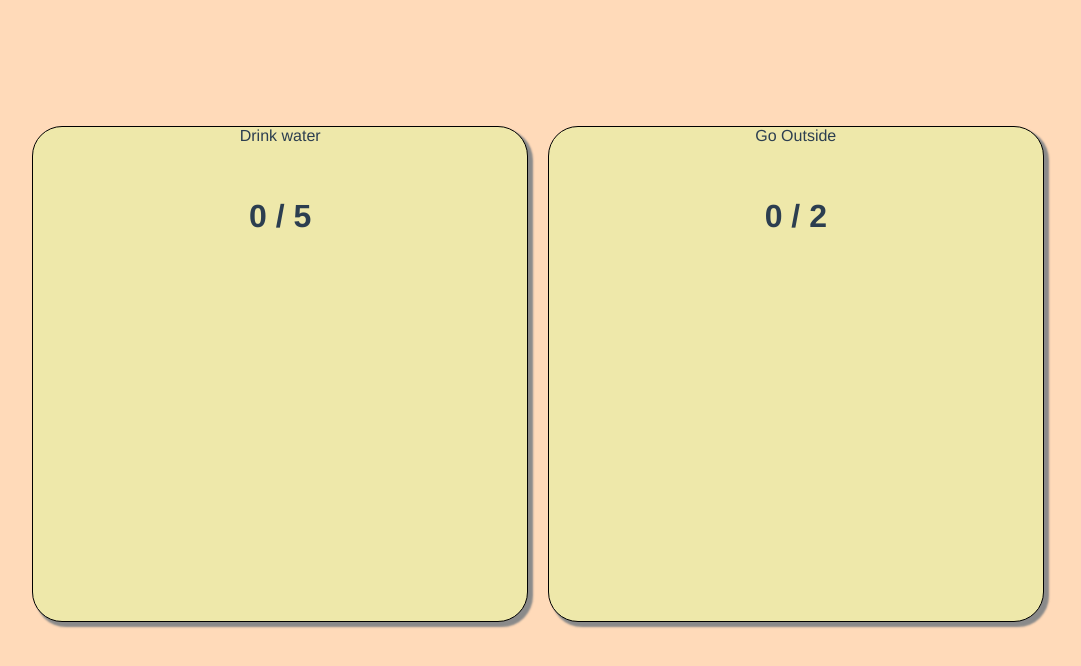
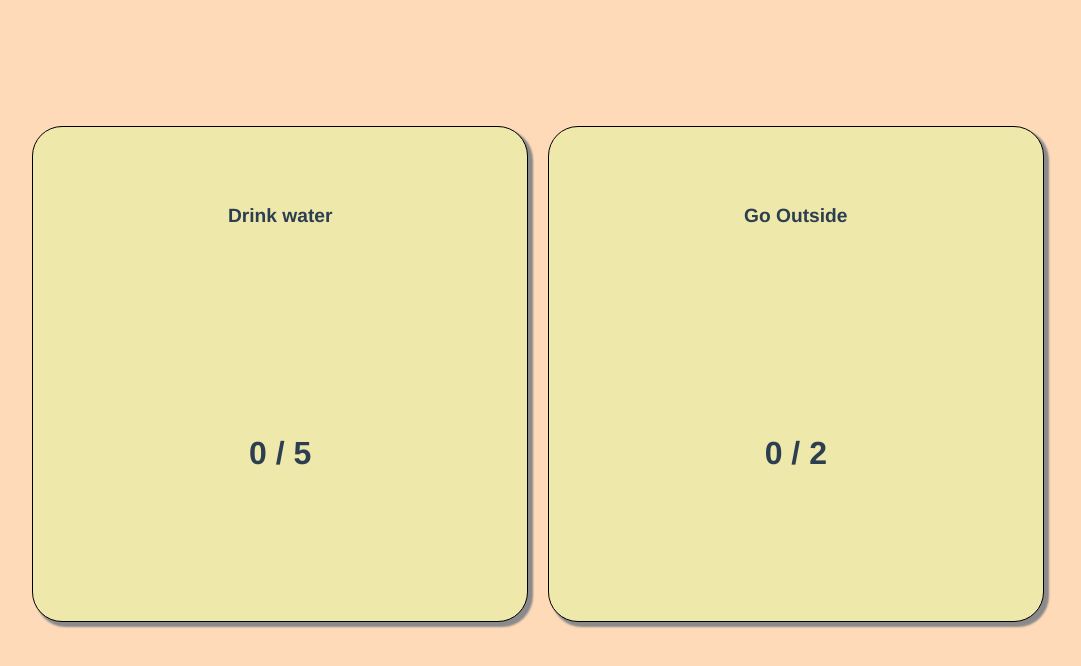
Before and after one commit to JohnMyers95/vue-habit-tracker, a Vue app: page / in a window 1280 px wide. Shown: the top 666 px of the page, without its empty margins (102-1183 px from the left). Built offline with nearby package versions, Linux system fonts and the light colour scheme.

Commit message:
Added: Pretty colour transition on completion

```diff
--- a/src/components/Habit.vue
+++ b/src/components/Habit.vue
@@ -1,11 +1,9 @@
 <template>
-    <div class="habit" @click="addProgress">
+  <div :class="cssClass" @click="addProgress">
     <div class="title">
-            {{habit.title}}
+      {{ habit.title }}
     </div>
-        <div class="progress">
-           <h1>{{this.progress}} / {{habit.goal}} </h1>
-        </div>
+    <div class="progress">{{ this.progress }} / {{ habit.goal }}</div>
   </div>
 </template>
 <script>
@@ -13,40 +11,55 @@ export default {
   data: () => {
     return {
       progress: 0,
-        }
+      cssClass: "habit",
+    };
   },
   props: {
     habit: {
       type: Object,
-            required: true
-        }
+      required: true,
+    },
   },
   methods: {
     addProgress() {
-            if(this.progress < this.habit.goal) {
+      if (this.progress < this.habit.goal) {
         this.progress++;
       }
+      if (this.progress == this.habit.goal) {
+        this.cssClass = "habit completed";
       }
     },
-    created: () => {
-
-    }
-}
+  },
+  created: () => {},
+};
 </script>
 
 <style scoped>
 .habit {
   display: grid;
   grid-template-columns: 1fr;
-    grid-template-rows: 1fr 9fr;
+  grid-template-rows: 1fr 2fr;
   border-radius: 30px;
-    background-color:palegoldenrod;
+  background-color: palegoldenrod;
   aspect-ratio: 1/1;
-    border: 1px solid black;
+  border: 0.5px solid black;
   box-shadow: 4px 4px 2px 1px #8a8a8a;
+  padding: 10px;
+  align-items: center;
+  transition: 0.5s;
 }
-.title{
-    display:flex;
+.title {
+  display: flex;
   justify-content: center;
+  margin: 5px auto;
+  font-size: 1.2em;
+  font-weight: bold;
+}
+.progress {
+  font-size: 2em;
+  font-weight: bold;
+}
+.completed {
+  background-color: greenyellow;
 }
 </style>
```
Lines whose indentation alone changed are shown as unchanged.
